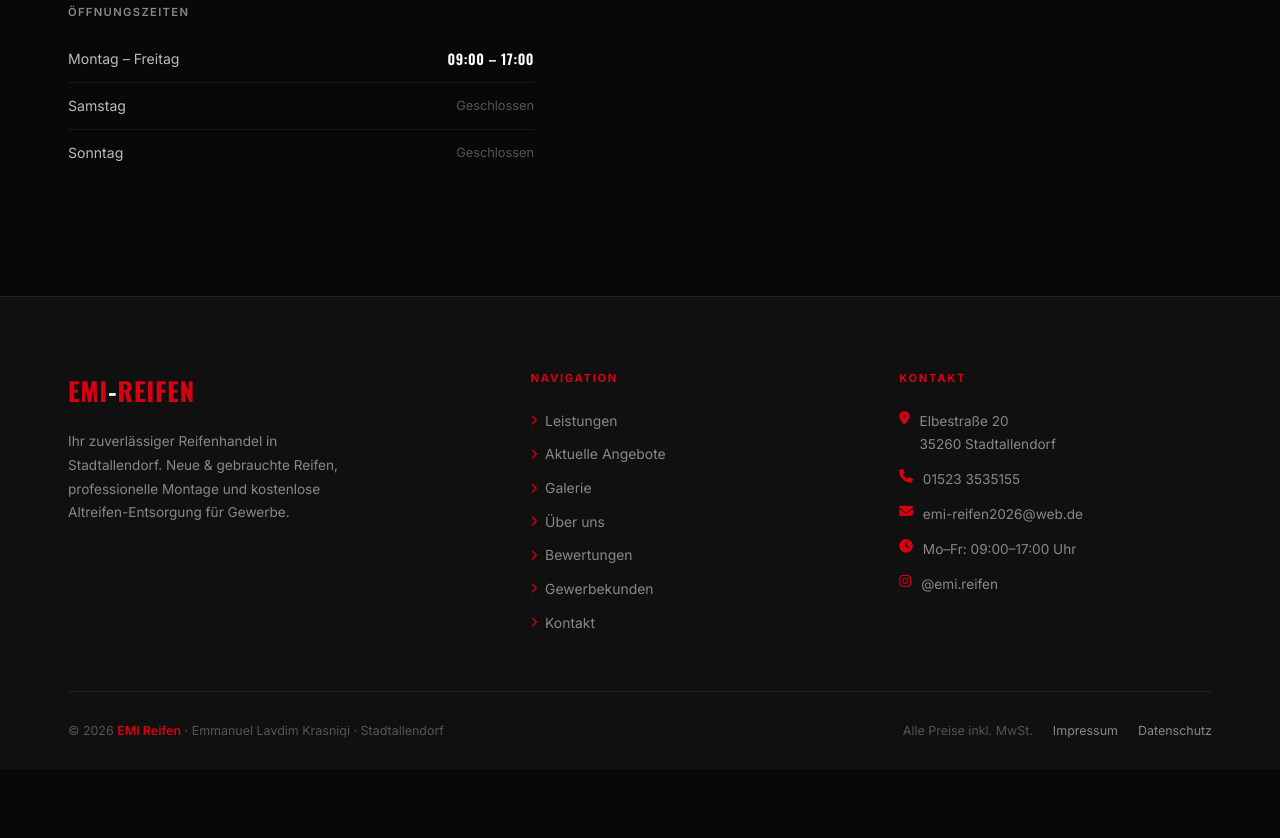
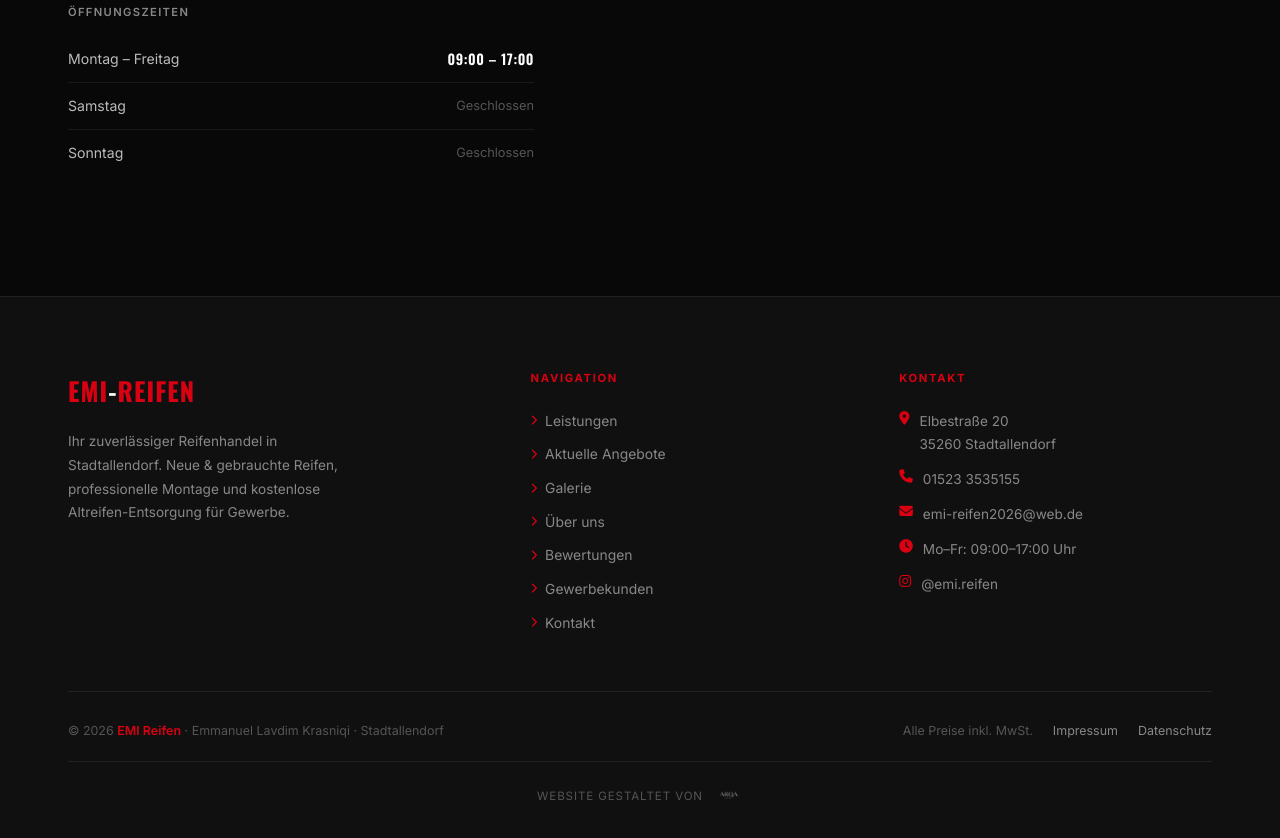
Before and after one commit to arcaniccolo/emi, a plain HTML site: page index.html in a window 1280 px wide. Shown: the part 10494-11332 px from the top of the page. Before the commit the page ends 11263 px from the top, so only its background shows below. Drawn offline with nearby package versions, Linux system fonts and the light colour scheme.

Commit message:
Arqa Agency Credit im Footer hinzugefügt

```diff
--- a/index.html
+++ b/index.html
@@ -2383,6 +2383,12 @@
         <a href="datenschutz.html" style="color:var(--gray-mid);font-size:.78rem;transition:color .2s;" onmouseover="this.style.color='#fff'" onmouseout="this.style.color='var(--gray-mid)'">Datenschutz</a>
       </div>
     </div>
+
+    <!-- Arqa Agency Credit -->
+    <div style="border-top:1px solid var(--border);margin-top:20px;padding-top:20px;display:flex;align-items:center;justify-content:center;gap:12px;">
+      <span style="font-size:.72rem;color:var(--gray);letter-spacing:.08em;text-transform:uppercase;">Website gestaltet von</span>
+      <img src="logo Kopie.png" alt="Arqa Agency" style="height:28px;width:auto;filter:brightness(0) invert(1);opacity:.55;transition:opacity .2s;" onmouseover="this.style.opacity='1'" onmouseout="this.style.opacity='.55'" />
+    </div>
   </div>
 </footer>
 
```
Also changed, not shown: logo Kopie.png (added).
